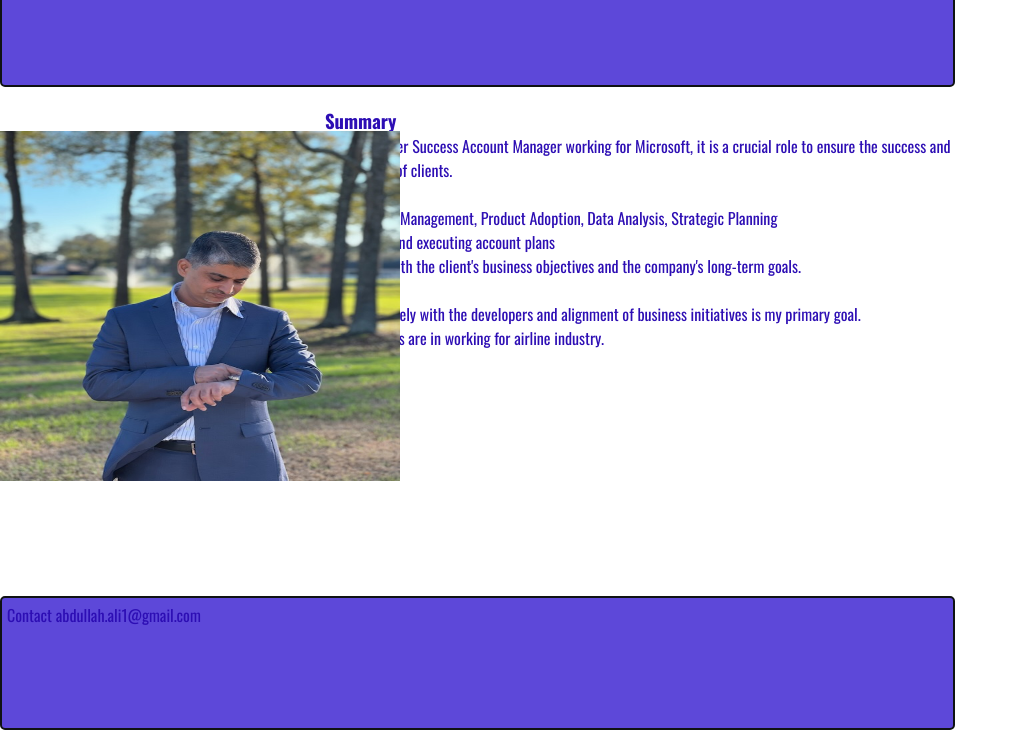
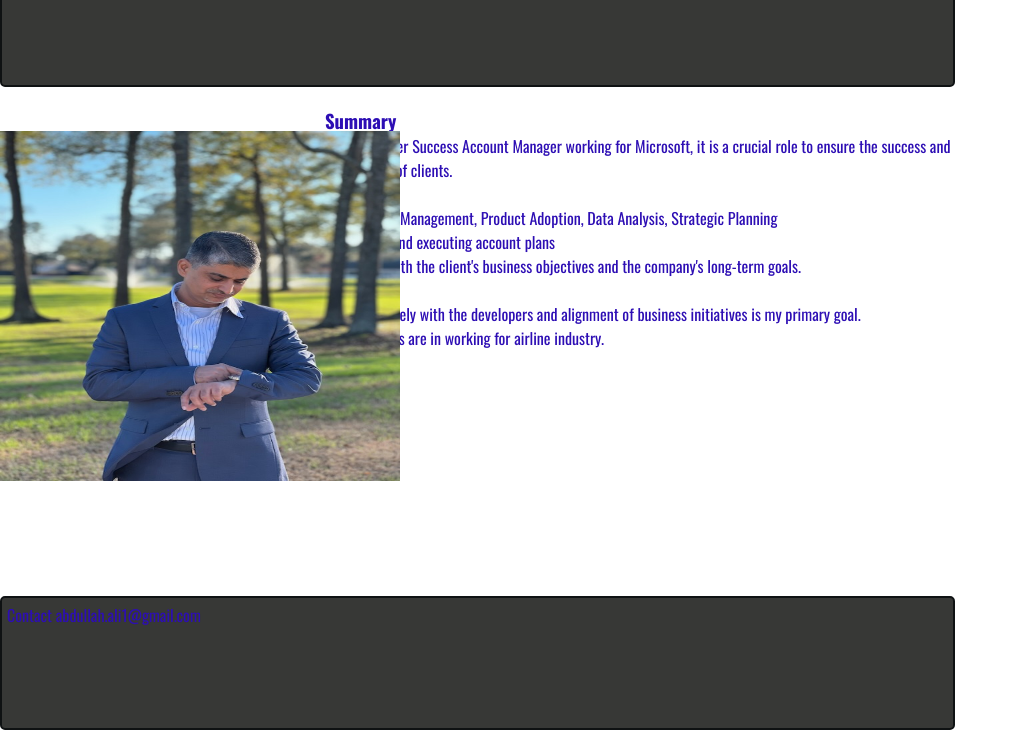
Before and after one commit to abdulali01/FS_Dev, a plain HTML site: page index.html in a window 1280 px wide. Shown: the part 70-800 px from the top of the page, without its empty margins (0-1018 px from the left). Drawn offline with nearby package versions, Linux system fonts and the light colour scheme.

Commit message:
Update style.css

```diff
--- a/style.css
+++ b/style.css
@@ -92,6 +92,6 @@ footer
 {
   border-radius: 5px;
   padding:5px;
-  background-color: rgb(93, 72, 217);
+  background-color: rgb(55, 56, 54);
   border: 2px solid rgb(15, 18, 19);
 }
```
